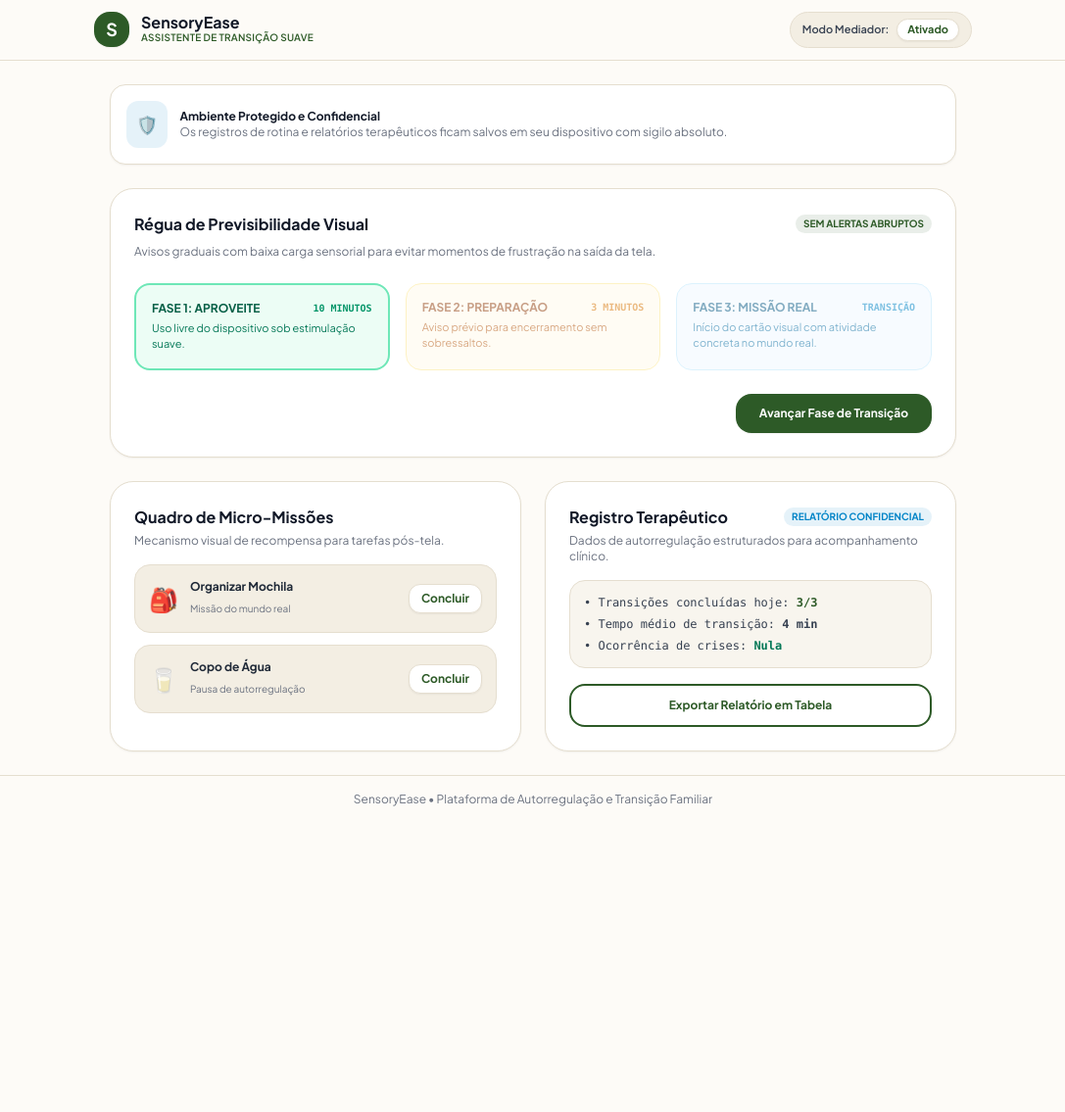
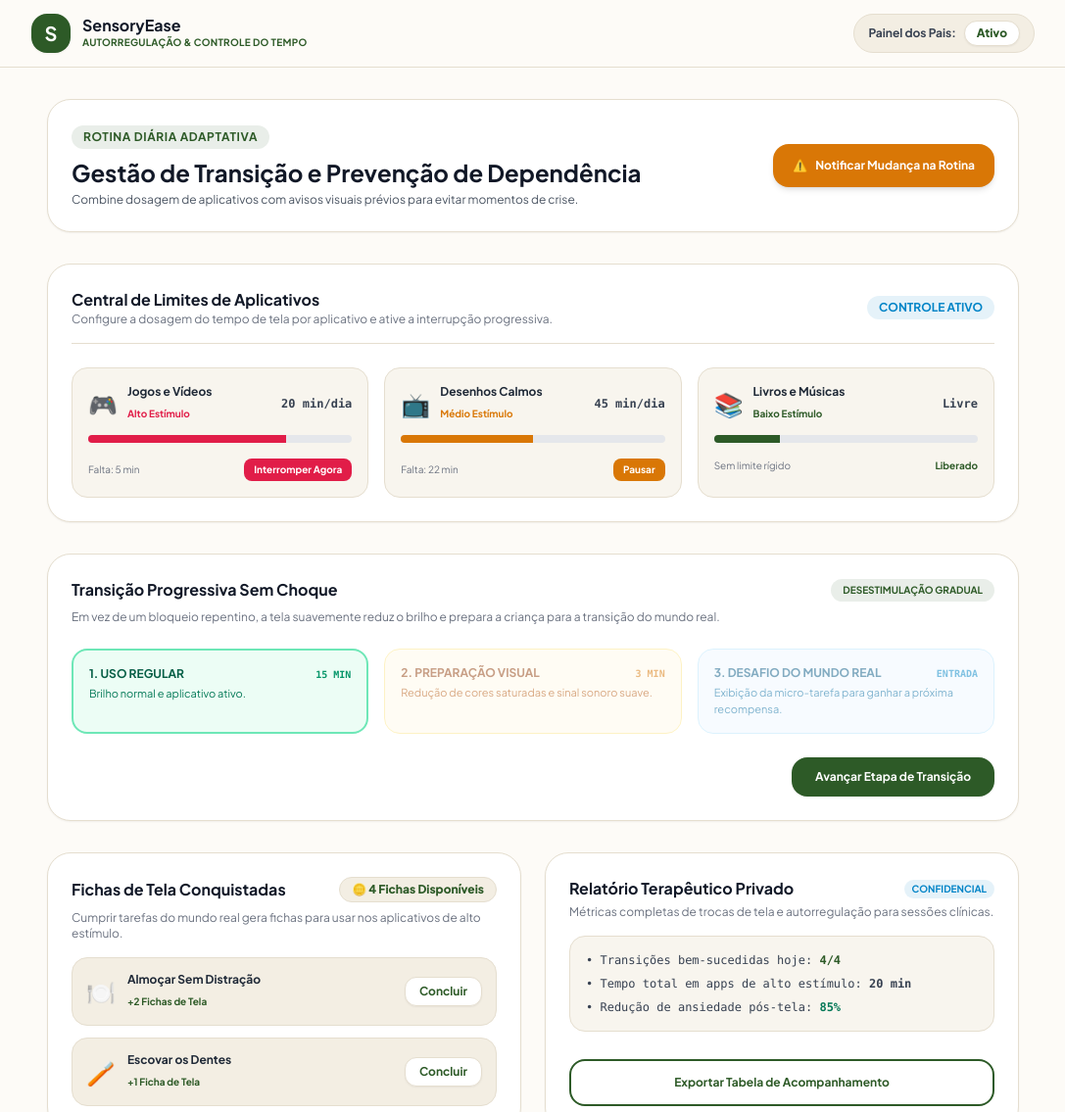
Before and after one commit to Leo4US/sensory-ease, a plain HTML site: page index.html in a window 1280 px wide. Shown: the top 1135 px of the page at 98% size, without its empty margins (96-1183 px from the left). Before the commit the page ends 840 px from the top, so only its background shows below. Drawn offline with nearby package versions, Linux system fonts and the light colour scheme.

Commit message:
Update index.html
.

```diff
--- a/index.html
+++ b/index.html
@@ -3,9 +3,9 @@
 <head>
   <meta charset="UTF-8">
   <meta name="viewport" content="width=device-width, initial-scale=1.0">
-  <title>SensoryEase | Transição Suave e Autorregulação</title>
+  <title>SensoryEase | Gestão de Rotina e Controle Adaptativo</title>
   <script src="https://cdn.tailwindcss.com"></script>
-  <link href="https://fonts.googleapis.com/css2?family=Plus+Jakarta+Sans:wght@300;400;500;600;700&display=swap" rel="stylesheet">
+  <link href="https://fonts.googleapis.com/css2?family=Plus+Jakarta+Sans:wght@300;400;500;600;700;800&display=swap" rel="stylesheet">
   <script>
     tailwind.config = {
       theme: {
@@ -18,6 +18,8 @@
               sky: '#0284c7',
               lavender: '#7c3aed',
               sand: '#f3eee3',
+              amber: '#d97706',
+              rose: '#e11d48',
               border: '#e5decf'
             }
           },
@@ -31,142 +33,238 @@
 </head>
 <body class="bg-sensory-bg text-gray-800 font-sans antialiased min-h-screen flex flex-col justify-between">
 
-  <!-- CABEÇALHO DO SENSORYEASE -->
-  <header class="sticky top-0 z-50 bg-sensory-bg/90 backdrop-blur-md border-b border-sensory-border px-4 py-3">
-    <div class="max-w-4xl mx-auto flex items-center justify-between">
+  <!-- CABEÇALHO SENSORYEASE -->
+  <header class="sticky top-0 z-50 bg-sensory-bg/95 backdrop-blur-md border-b border-sensory-border px-4 py-3.5">
+    <div class="max-w-5xl mx-auto flex items-center justify-between">
       <div class="flex items-center gap-3">
-        <div class="w-9 h-9 rounded-2xl bg-sensory-sage text-white flex items-center justify-center font-bold text-lg shadow-sm">
+        <div class="w-10 h-10 rounded-2xl bg-sensory-sage text-white flex items-center justify-center font-bold text-xl shadow-sm">
           S
         </div>
         <div>
           <h1 class="font-bold text-base leading-none text-gray-900">SensoryEase</h1>
-          <p class="text-[10px] text-sensory-sage font-semibold tracking-wide">ASSISTENTE DE TRANSIÇÃO SUAVE</p>
+          <p class="text-[10px] text-sensory-sage font-bold tracking-wide uppercase mt-0.5">Autorregulação & Controle do Tempo</p>
         </div>
       </div>
 
-      <!-- MODO MEDIADOR / PAIS -->
-      <div class="flex items-center gap-2 bg-sensory-sand px-3 py-1.5 rounded-full border border-sensory-border">
-        <span class="text-[11px] font-semibold text-gray-700">Modo Mediador:</span>
-        <button id="toggle-parent" onclick="toggleParentMode()" class="px-2.5 py-0.5 rounded-full bg-white text-[11px] font-bold text-sensory-sage shadow-sm border border-sensory-border">
-          Ativado
+      <!-- SELETOR DE MODO -->
+      <div class="flex items-center gap-2 bg-sensory-sand px-3.5 py-1.5 rounded-full border border-sensory-border">
+        <span class="text-xs font-bold text-gray-700">Painel dos Pais:</span>
+        <button id="toggle-parent" onclick="toggleParentMode()" class="px-3 py-1 rounded-full bg-white text-xs font-extrabold text-sensory-sage shadow-sm border border-sensory-border">
+          Ativo
         </button>
       </div>
     </div>
   </header>
 
-  <!-- CONTEÚDO PRINCIPAL -->
-  <main class="max-w-4xl mx-auto px-4 py-6 space-y-6 flex-grow">
+  <main class="max-w-5xl mx-auto px-4 py-8 space-y-8 flex-grow">
 
-    <!-- BANNER DE COMPROMISSO COM O SIGILO -->
-    <div class="p-4 rounded-2xl bg-white border border-sensory-border shadow-sm flex items-center gap-3">
-      <div class="p-2.5 rounded-xl bg-sensory-sky/10 text-sensory-sky text-lg">
-        🛡️
+    <!-- HERO DE ROTINA E DESAFIOS -->
+    <div class="p-6 rounded-3xl bg-white border border-sensory-border shadow-sm flex flex-col md:flex-row md:items-center justify-between gap-6">
+      <div>
+        <span class="px-3 py-1 rounded-full bg-sensory-sage/10 text-sensory-sage text-xs font-bold uppercase tracking-wider inline-block mb-2">
+          Rotina Diária Adaptativa
+        </span>
+        <h2 class="text-2xl font-bold text-gray-900">Gestão de Transição e Prevenção de Dependência</h2>
+        <p class="text-xs text-gray-600 mt-1">Combine dosagem de aplicativos com avisos visuais prévios para evitar momentos de crise.</p>
       </div>
-      <div class="text-xs">
-        <p class="font-bold text-gray-900">Ambiente Protegido e Confidencial</p>
-        <p class="text-gray-500">Os registros de rotina e relatórios terapêuticos ficam salvos em seu dispositivo com sigilo absoluto.</p>
-      </div>
+
+      <!-- BOTÃO DE EMERGÊNCIA: MUDANÇA IMPREVISTA DE PLANOS -->
+      <button onclick="triggerUnplannedChange()" class="px-5 py-3.5 rounded-2xl bg-sensory-amber text-white font-bold text-xs shadow-md hover:bg-amber-700 transition-all flex items-center gap-2 shrink-0">
+        <span>⚠️</span> Notificar Mudança na Rotina
+      </button>
     </div>
 
-    <!-- RÉGUA VISUAL DE TRANSIÇÃO (3 FASES) -->
+    <!-- MÓDULO NOVO: PAINEL DE DOSAGEM E INTERRUPÇÃO DE APLICATIVOS -->
+    <section class="p-6 rounded-3xl bg-white border border-sensory-border shadow-sm space-y-6">
+      <div class="flex items-center justify-between border-b border-sensory-border pb-4">
+        <div>
+          <h3 class="text-base font-bold text-gray-900">Central de Limites de Aplicativos</h3>
+          <p class="text-xs text-gray-500">Configure a dosagem do tempo de tela por aplicativo e ative a interrupção progressiva.</p>
+        </div>
+        <span class="text-xs font-bold text-sensory-sky bg-sensory-sky/10 px-3 py-1 rounded-full">CONTROLE ATIVO</span>
+      </div>
+
+      <!-- LISTA DE APPS REGULADOS -->
+      <div class="grid md:grid-cols-3 gap-4">
+
+        <!-- APP 1: JOGOS (ALTO ESTÍMULO) -->
+        <div class="p-4 rounded-2xl bg-sensory-sand/60 border border-sensory-border space-y-3">
+          <div class="flex items-center justify-between">
+            <div class="flex items-center gap-2.5">
+              <span class="text-2xl">🎮</span>
+              <div>
+                <span class="block text-xs font-bold text-gray-800">Jogos e Vídeos</span>
+                <span class="text-[10px] text-sensory-rose font-bold">Alto Estímulo</span>
+              </div>
+            </div>
+            <span class="text-xs font-mono font-bold text-gray-700">20 min/dia</span>
+          </div>
+
+          <div class="w-full bg-gray-200 h-2 rounded-full overflow-hidden">
+            <div class="bg-sensory-rose h-full w-3/4"></div>
+          </div>
+
+          <div class="flex items-center justify-between pt-1">
+            <span class="text-[10px] text-gray-500">Falta: 5 min</span>
+            <button onclick="interruptApp('Jogos')" class="px-2.5 py-1 rounded-lg bg-sensory-rose text-white text-[10px] font-bold">
+              Interromper Agora
+            </button>
+          </div>
+        </div>
+
+        <!-- APP 2: DESENHOS (MÉDIO ESTÍMULO) -->
+        <div class="p-4 rounded-2xl bg-sensory-sand/60 border border-sensory-border space-y-3">
+          <div class="flex items-center justify-between">
+            <div class="flex items-center gap-2.5">
+              <span class="text-2xl">📺</span>
+              <div>
+                <span class="block text-xs font-bold text-gray-800">Desenhos Calmos</span>
+                <span class="text-[10px] text-sensory-amber font-bold">Médio Estímulo</span>
+              </div>
+            </div>
+            <span class="text-xs font-mono font-bold text-gray-700">45 min/dia</span>
+          </div>
+
+          <div class="w-full bg-gray-200 h-2 rounded-full overflow-hidden">
+            <div class="bg-sensory-amber h-full w-1/2"></div>
+          </div>
+
+          <div class="flex items-center justify-between pt-1">
+            <span class="text-[10px] text-gray-500">Falta: 22 min</span>
+            <button onclick="interruptApp('Desenhos')" class="px-2.5 py-1 rounded-lg bg-sensory-amber text-white text-[10px] font-bold">
+              Pausar
+            </button>
+          </div>
+        </div>
+
+        <!-- APP 3: HISTÓRIAS (BAIXO ESTÍMULO / EDUCATIVO) -->
+        <div class="p-4 rounded-2xl bg-sensory-sand/60 border border-sensory-border space-y-3">
+          <div class="flex items-center justify-between">
+            <div class="flex items-center gap-2.5">
+              <span class="text-2xl">📚</span>
+              <div>
+                <span class="block text-xs font-bold text-gray-800">Livros e Músicas</span>
+                <span class="text-[10px] text-sensory-sage font-bold">Baixo Estímulo</span>
+              </div>
+            </div>
+            <span class="text-xs font-mono font-bold text-gray-700">Livre</span>
+          </div>
+
+          <div class="w-full bg-gray-200 h-2 rounded-full overflow-hidden">
+            <div class="bg-sensory-sage h-full w-1/4"></div>
+          </div>
+
+          <div class="flex items-center justify-between pt-1">
+            <span class="text-[10px] text-gray-500">Sem limite rígido</span>
+            <span class="text-[10px] text-sensory-sage font-bold">Liberado</span>
+          </div>
+        </div>
+
+      </div>
+    </section>
+
+    <!-- RÉGUA VISUAL DE DESESTIMULAÇÃO (SCREEN-TO-REAL) -->
     <section class="p-6 rounded-3xl bg-white border border-sensory-border shadow-sm">
       <div class="flex items-center justify-between mb-2">
-        <h2 class="text-base font-bold text-gray-900">Régua de Previsibilidade Visual</h2>
-        <span class="text-[10px] bg-sensory-sage/10 text-sensory-sage font-bold px-2 py-0.5 rounded-full">SEM ALERTAS ABRUPTOS</span>
+        <h3 class="text-base font-bold text-gray-900">Transição Progressiva Sem Choque</h3>
+        <span class="text-[10px] bg-sensory-sage/10 text-sensory-sage font-bold px-3 py-1 rounded-full">DESESTIMULAÇÃO GRADUAL</span>
       </div>
-      <p class="text-xs text-gray-500 mb-6">Avisos graduais com baixa carga sensorial para evitar momentos de frustração na saída da tela.</p>
+      <p class="text-xs text-gray-500 mb-6">Em vez de um bloqueio repentino, a tela suavemente reduz o brilho e prepara a criança para a transição do mundo real.</p>
 
       <div class="grid md:grid-cols-3 gap-4">
         <!-- FASE 1 -->
         <div id="phase-1" class="p-4 rounded-2xl bg-emerald-50 border-2 border-emerald-300 transition-all">
           <div class="flex justify-between items-center mb-1">
-            <span class="text-xs font-bold text-emerald-800">FASE 1: APROVEITE</span>
-            <span class="text-[10px] font-mono text-emerald-600 font-semibold">10 MINUTOS</span>
+            <span class="text-xs font-bold text-emerald-800">1. USO REGULAR</span>
+            <span class="text-[10px] font-mono text-emerald-600 font-bold">15 MIN</span>
           </div>
-          <p class="text-[11px] text-emerald-700">Uso livre do dispositivo sob estimulação suave.</p>
+          <p class="text-[11px] text-emerald-700">Brilho normal e aplicativo ativo.</p>
         </div>
 
         <!-- FASE 2 -->
         <div id="phase-2" class="p-4 rounded-2xl bg-amber-50 border border-amber-200 opacity-50 transition-all">
           <div class="flex justify-between items-center mb-1">
-            <span class="text-xs font-bold text-amber-800">FASE 2: PREPARAÇÃO</span>
-            <span class="text-[10px] font-mono text-amber-600 font-semibold">3 MINUTOS</span>
+            <span class="text-xs font-bold text-amber-800">2. PREPARAÇÃO VISUAL</span>
+            <span class="text-[10px] font-mono text-amber-600 font-bold">3 MIN</span>
           </div>
-          <p class="text-[11px] text-amber-700">Aviso prévio para encerramento sem sobressaltos.</p>
+          <p class="text-[11px] text-amber-700">Redução de cores saturadas e sinal sonoro suave.</p>
         </div>
 
         <!-- FASE 3 -->
         <div id="phase-3" class="p-4 rounded-2xl bg-sky-50 border border-sky-200 opacity-50 transition-all">
           <div class="flex justify-between items-center mb-1">
-            <span class="text-xs font-bold text-sky-800">FASE 3: MISSÃO REAL</span>
-            <span class="text-[10px] font-mono text-sky-600 font-semibold">TRANSIÇÃO</span>
+            <span class="text-xs font-bold text-sky-800">3. DESAFIO DO MUNDO REAL</span>
+            <span class="text-[10px] font-mono text-sky-600 font-bold">ENTRADA</span>
           </div>
-          <p class="text-[11px] text-sky-700">Início do cartão visual com atividade concreta no mundo real.</p>
+          <p class="text-[11px] text-sky-700">Exibição da micro-tarefa para ganhar a próxima recompensa.</p>
         </div>
       </div>
 
       <div class="mt-6 flex justify-end">
         <button onclick="advancePhase()" class="w-full md:w-auto px-6 py-3 rounded-2xl bg-sensory-sage text-white text-xs font-bold shadow-sm hover:opacity-95 transition-all">
-          Avançar Fase de Transição
+          Avançar Etapa de Transição
         </button>
       </div>
     </section>
 
-    <!-- QUADRO DE MICRO-MISSÕES E ACOMPANHAMENTO -->
+    <!-- QUADRO DE ECONOMIA DE FICHAS E DESAFIOS REAL -->
     <div class="grid md:grid-cols-2 gap-6">
 
-      <!-- QUADRO VISUAL DE TAREFAS -->
+      <!-- FICHAS E MICRO-MISSÕES -->
       <section class="p-6 rounded-3xl bg-white border border-sensory-border shadow-sm">
-        <h2 class="text-base font-bold text-gray-900 mb-1">Quadro de Micro-Missões</h2>
-        <p class="text-xs text-gray-500 mb-4">Mecanismo visual de recompensa para tarefas pós-tela.</p>
+        <div class="flex items-center justify-between mb-2">
+          <h3 class="text-base font-bold text-gray-900">Fichas de Tela Conquistadas</h3>
+          <span class="text-xs font-extrabold text-sensory-sage bg-sensory-sand px-3 py-1 rounded-full border border-sensory-border">🪙 4 Fichas Disponíveis</span>
+        </div>
+        <p class="text-xs text-gray-500 mb-4">Cumprir tarefas do mundo real gera fichas para usar nos aplicativos de alto estímulo.</p>
 
         <div class="space-y-3">
           <div class="p-3.5 rounded-2xl bg-sensory-sand flex items-center justify-between border border-sensory-border">
             <div class="flex items-center gap-3">
-              <span class="text-2xl">🎒</span>
+              <span class="text-2xl">🍽️</span>
               <div>
-                <span class="block text-xs font-bold text-gray-800">Organizar Mochila</span>
-                <span class="text-[10px] text-gray-500">Missão do mundo real</span>
+                <span class="block text-xs font-bold text-gray-800">Almoçar Sem Distração</span>
+                <span class="text-[10px] text-sensory-sage font-bold">+2 Fichas de Tela</span>
               </div>
             </div>
-            <button onclick="completeTask(this)" class="px-3 py-1.5 rounded-xl bg-white border border-sensory-border text-xs font-bold text-sensory-sage shadow-sm">
+            <button onclick="claimTokens(this)" class="px-3.5 py-1.5 rounded-xl bg-white border border-sensory-border text-xs font-bold text-sensory-sage shadow-sm">
               Concluir
             </button>
           </div>
 
           <div class="p-3.5 rounded-2xl bg-sensory-sand flex items-center justify-between border border-sensory-border">
             <div class="flex items-center gap-3">
-              <span class="text-2xl">🥛</span>
+              <span class="text-2xl">🪥</span>
               <div>
-                <span class="block text-xs font-bold text-gray-800">Copo de Água</span>
-                <span class="text-[10px] text-gray-500">Pausa de autorregulação</span>
+                <span class="block text-xs font-bold text-gray-800">Escovar os Dentes</span>
+                <span class="text-[10px] text-sensory-sage font-bold">+1 Ficha de Tela</span>
               </div>
             </div>
-            <button onclick="completeTask(this)" class="px-3 py-1.5 rounded-xl bg-white border border-sensory-border text-xs font-bold text-sensory-sage shadow-sm">
+            <button onclick="claimTokens(this)" class="px-3.5 py-1.5 rounded-xl bg-white border border-sensory-border text-xs font-bold text-sensory-sage shadow-sm">
               Concluir
             </button>
           </div>
         </div>
       </section>
 
-      <!-- PAINEL CLINICO E TERAPÊUTICO PRIVADO -->
+      <!-- REGISTRO PARA TERAPIA E CONSULTA -->
       <section class="p-6 rounded-3xl bg-white border border-sensory-border shadow-sm flex flex-col justify-between">
         <div>
           <div class="flex items-center justify-between mb-1">
-            <h2 class="text-base font-bold text-gray-900">Registro Terapêutico</h2>
-            <span class="text-[10px] bg-sensory-sky/10 text-sensory-sky font-bold px-2 py-0.5 rounded-full">RELATÓRIO CONFIDENCIAL</span>
+            <h3 class="text-base font-bold text-gray-900">Relatório Terapêutico Privado</h3>
+            <span class="text-[10px] bg-sensory-sky/10 text-sensory-sky font-bold px-2 py-0.5 rounded-full">CONFIDENCIAL</span>
           </div>
-          <p class="text-xs text-gray-500 mb-4">Dados de autorregulação estruturados para acompanhamento clínico.</p>
+          <p class="text-xs text-gray-500 mb-4">Métricas completas de trocas de tela e autorregulação para sessões clínicas.</p>
 
-          <div class="p-3.5 rounded-2xl bg-sensory-sand/60 text-xs text-gray-700 font-mono space-y-1.5 border border-sensory-border">
-            <p>• Transições concluídas hoje: <span class="font-bold text-sensory-sage">3/3</span></p>
-            <p>• Tempo médio de transição: <span class="font-bold">4 min</span></p>
-            <p>• Ocorrência de crises: <span class="font-bold text-emerald-700">Nula</span></p>
+          <div class="p-4 rounded-2xl bg-sensory-sand/60 text-xs text-gray-700 font-mono space-y-2 border border-sensory-border">
+            <p>• Transições bem-sucedidas hoje: <span class="font-bold text-sensory-sage">4/4</span></p>
+            <p>• Tempo total em apps de alto estímulo: <span class="font-bold">20 min</span></p>
+            <p>• Redução de ansiedade pós-tela: <span class="font-bold text-emerald-700">85%</span></p>
           </div>
         </div>
 
-        <button onclick="alert('Gerando arquivo em tabela para levar à consulta terapêutica...')" class="mt-4 w-full py-3 rounded-2xl border-2 border-sensory-sage text-sensory-sage font-bold text-xs hover:bg-sensory-sage/5 transition-all">
-          Exportar Relatório em Tabela
+        <button onclick="alert('Exportando relatório para a equipe de terapia ocupacional...')" class="mt-4 w-full py-3.5 rounded-2xl border-2 border-sensory-sage text-sensory-sage font-bold text-xs hover:bg-sensory-sage/5 transition-all">
+          Exportar Tabela de Acompanhamento
         </button>
       </section>
 
@@ -176,11 +274,24 @@
 
   <!-- RODAPÉ RESERVADO -->
   <footer class="border-t border-sensory-border py-4 px-4 text-center text-xs text-gray-500 bg-sensory-bg">
-    <p>SensoryEase • Plataforma de Autorregulação e Transição Familiar</p>
+    <p>SensoryEase • Sistema de Rotina Adaptativa e Regulação do Tempo de Tela</p>
   </footer>
 
   <script>
-    // CONTROLE DA RÉGUA DE TRANSIÇÃO
+    // LÓGICA DE INTERRUPÇÃO E TRANSIÇÃO
+    function interruptApp(appName) {
+      alert(`Iniciando desestimulação gradual no aplicativo [${appName}]. A tela entrará em transição em 60 segundos.`);
+    }
+
+    function triggerUnplannedChange() {
+      alert("MÓDULO DE MUDANÇA DE PLANOS ATIVADO: Exibindo cartão visual de aviso para a criança (Ex: 'Atenção: O plano de hoje mudou para o médico').");
+    }
+
+    function claimTokens(btn) {
+      btn.innerText = "✓ Ficha Creditada";
+      btn.className = "px-3.5 py-1.5 rounded-xl bg-sensory-sage text-white text-xs font-bold shadow-sm";
+    }
+
     let currentPhase = 1;
     function advancePhase() {
       const p1 = document.getElementById('phase-1');
@@ -205,19 +316,14 @@
       }
     }
 
-    function completeTask(btn) {
-      btn.innerText = "✓ Concluído";
-      btn.className = "px-3 py-1.5 rounded-xl bg-sensory-sage text-white text-xs font-bold shadow-sm";
-    }
-
     function toggleParentMode() {
       const btn = document.getElementById('toggle-parent');
-      if (btn.innerText === "Ativado") {
-        btn.innerText = "Desativado";
-        btn.className = "px-2.5 py-0.5 rounded-full bg-gray-200 text-[11px] font-bold text-gray-600 shadow-sm";
+      if (btn.innerText === "Ativo") {
+        btn.innerText = "Inativo";
+        btn.className = "px-3 py-1 rounded-full bg-gray-200 text-xs font-bold text-gray-600 shadow-sm";
       } else {
-        btn.innerText = "Ativado";
-        btn.className = "px-2.5 py-0.5 rounded-full bg-white text-[11px] font-bold text-sensory-sage shadow-sm border border-sensory-border";
+        btn.innerText = "Ativo";
+        btn.className = "px-3 py-1 rounded-full bg-white text-xs font-extrabold text-sensory-sage shadow-sm border border-sensory-border";
       }
     }
   </script>
```
